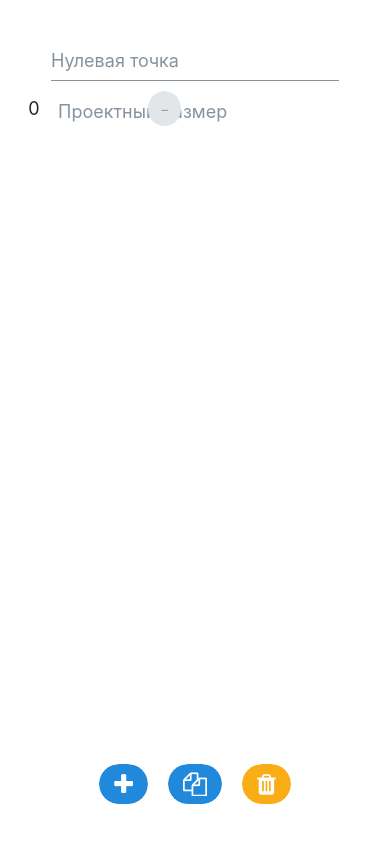
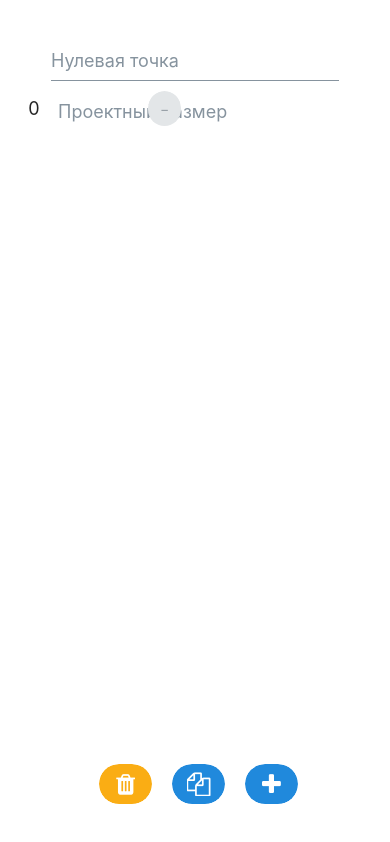
Before and after one commit to alexamy/leveler-table-app, a React Native app: screen / in a window 390 px wide. Built offline with nearby package versions, Linux system fonts and the light colour scheme.

Commit message:
change bottom buttons size

```diff
--- a/src/Table/Buttons.tsx
+++ b/src/Table/Buttons.tsx
@@ -9,10 +9,11 @@ export function Buttons() {
   return (
     <View style={styles.icons}>
       <Chip
-        testID='add-size'
-        icon={{ name: 'plus', type: 'font-awesome', color: 'white' }}
+        testID={'clear-data'}
+        icon={{ name: 'trash', type: 'font-awesome', color: 'white' }}
         containerStyle={styles.bottomIcon}
-        onPress={() => actor.send({ type: "add measurement" })}
+        color={'warning'}
+        onPress={() => actor.send({ type: "clear data" })}
       />
       <Chip
         testID={'copy-to-clipboard'}
@@ -21,11 +22,10 @@ export function Buttons() {
         onPress={() => actor.send({ type: "copy data" })}
       />
       <Chip
-        testID={'clear-data'}
-        icon={{ name: 'trash', type: 'font-awesome', color: 'white' }}
+        testID='add-size'
+        icon={{ name: 'plus', type: 'font-awesome', color: 'white' }}
         containerStyle={styles.bottomIcon}
-        color={'warning'}
-        onPress={() => actor.send({ type: "clear data" })}
+        onPress={() => actor.send({ type: "add measurement" })}
       />
     </View>
   );
--- a/src/Table/styles.tsx
+++ b/src/Table/styles.tsx
@@ -54,6 +54,7 @@ export const styles = StyleSheet.create({
     flexDirection: 'row',
   },
   bottomIcon: {
+    width: '25%',
     marginHorizontal: 10,
   },
 });
```
